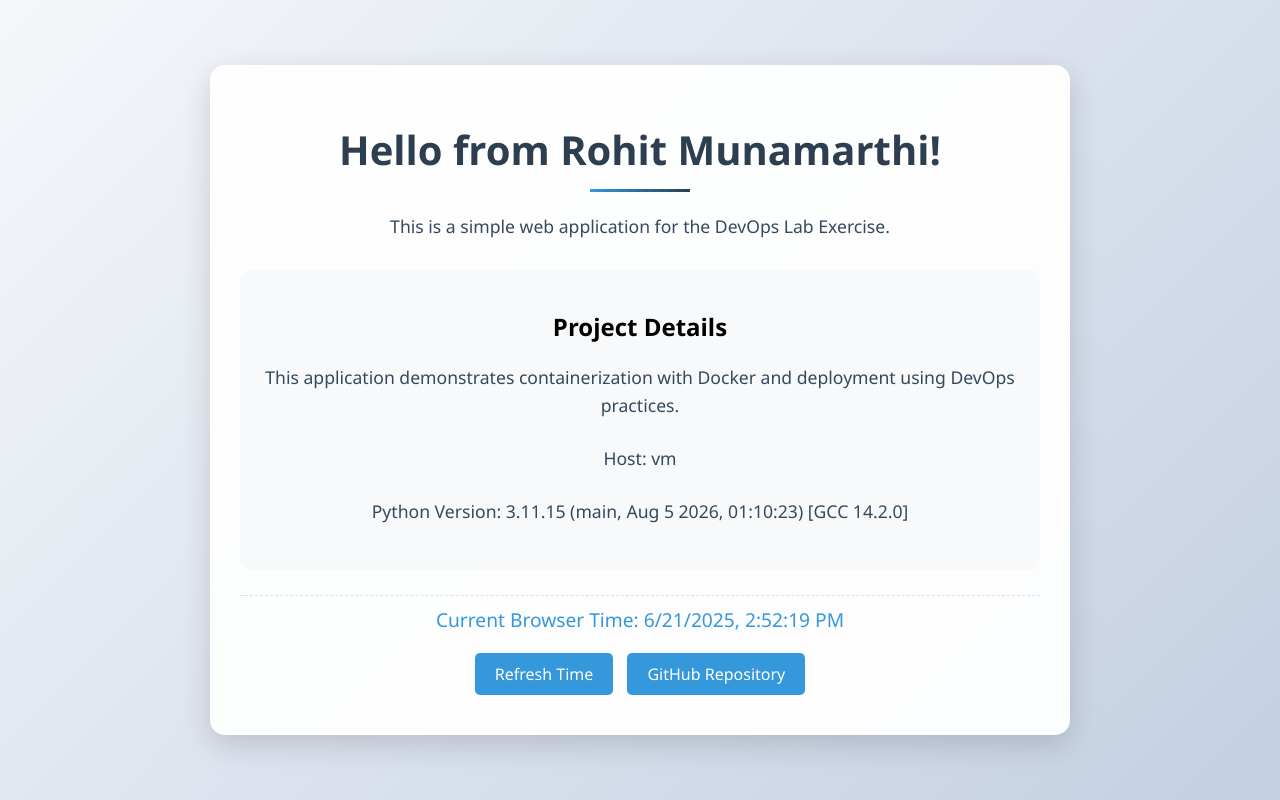
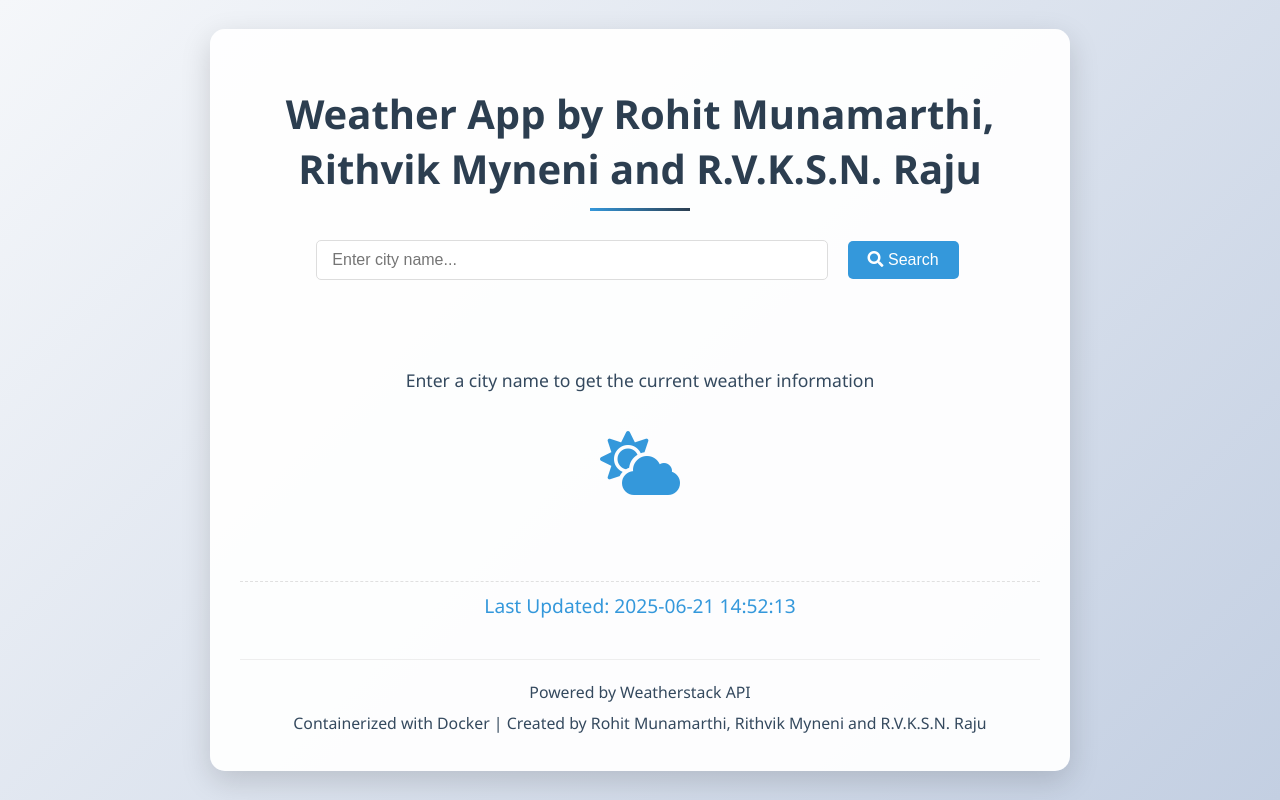
Before and after one commit to rohit27m/Devops_Internal, a Flask app: page / in a window 1280 px wide. Run offline with Flask 3, Linux system fonts and the light colour scheme.

Commit message:
Updated Weather App with Docker configuration and welcome message

```diff
--- a/app.py
+++ b/app.py
@@ -1,12 +1,19 @@
-from flask import Flask, render_template
+from flask import Flask, render_template, request
 import datetime
 import platform
 import socket
 import sys
+import os
+import requests
 
 app = Flask(__name__)
 
-@app.route('/')
+# Weatherstack API key - in production, use environment variables
+# For demo purposes, we'll use a provided key
+API_KEY = os.environ.get('WEATHERSTACK_API_KEY', '16a8978c55399e1ea24075eec49ba8d5')
+API_URL = "http://api.weatherstack.com/current"
+
+@app.route('/', methods=['GET', 'POST'])
 def index():
     # Get current time
     current_time = datetime.datetime.now().strftime("%Y-%m-%d %H:%M:%S")
@@ -17,11 +24,53 @@ def index():
     # Get Python version
     python_version = sys.version
 
+    weather_data = None
+    error = None
+
+    if request.method == 'POST':
+        city = request.form.get('city')
+        if city:
+            try:
+                # Make API request to Weatherstack
+                params = {
+                    'access_key': API_KEY,
+                    'query': city,
+                    'units': 'm'  # For temperature in Celsius
+                }
+
+                response = requests.get(API_URL, params=params)
+                response.raise_for_status()  # Raise exception for HTTP errors
+
+                data = response.json()
+
+                # Process weather data from Weatherstack format
+                if data.get('success', True) == False:
+                    error = f"API Error: {data.get('error', {}).get('info', 'Unknown error')}"
+                    raise ValueError(error)
+
+                weather_data = {
+                    'city': data['location']['name'],
+                    'country': data['location']['country'],
+                    'temperature': data['current']['temperature'],
+                    'feels_like': data['current']['feelslike'],
+                    'description': data['current']['weather_descriptions'][0],
+                    'icon_url': data['current']['weather_icons'][0],
+                    'humidity': data['current']['humidity'],
+                    'pressure': data['current']['pressure'],
+                    'wind_speed': data['current']['wind_speed']
+                }
+            except requests.exceptions.RequestException as e:
+                error = f"Error fetching weather data: {str(e)}"
+            except (KeyError, ValueError) as e:
+                error = f"Error processing weather data: {str(e)}"
+
     return render_template('index.html',
-                          name="Rohit Munamarthi",
+                          name="Rohit Munamarthi, Rithvik Myneni and R.V.K.S.N. Raju",
                           current_time=current_time,
                           hostname=hostname,
-                          python_version=python_version)
+                          python_version=python_version,
+                          weather_data=weather_data,
+                          error=error)
 
 if __name__ == '__main__':
     app.run(host='0.0.0.0', port=5000, debug=True)
--- a/requirements.txt
+++ b/requirements.txt
@@ -4,3 +4,4 @@ itsdangerous==2.1.2
 Jinja2==3.1.2
 MarkupSafe==2.1.3
 click==8.1.7
+requests==2.31.0
--- a/static/style.css
+++ b/static/style.css
@@ -83,3 +83,109 @@ p {
 .btn:hover {
     background-color: #2980b9;
 }
+
+/* Weather App Specific Styles */
+.search-section {
+    margin-bottom: 30px;
+}
+
+.search-section input {
+    padding: 10px 15px;
+    border: 1px solid #ddd;
+    border-radius: 5px;
+    width: 60%;
+    font-size: 1em;
+    margin-right: 10px;
+}
+
+.search-section .search-btn {
+    padding: 10px 20px;
+}
+
+.weather-section {
+    background-color: #f8f9fa;
+    border-radius: 10px;
+    padding: 20px;
+    margin-top: 20px;
+}
+
+.weather-section h2 {
+    color: #2c3e50;
+    margin-bottom: 15px;
+}
+
+.weather-display {
+    display: flex;
+    justify-content: center;
+    align-items: center;
+    margin-bottom: 20px;
+}
+
+.weather-icon img {
+    width: 100px;
+    height: 100px;
+}
+
+.weather-info {
+    margin-left: 20px;
+    text-align: left;
+}
+
+.temperature {
+    font-size: 2.5em;
+    font-weight: bold;
+    color: #2c3e50;
+}
+
+.description {
+    font-size: 1.2em;
+    color: #7f8c8d;
+    text-transform: capitalize;
+}
+
+.weather-details {
+    display: flex;
+    flex-wrap: wrap;
+    justify-content: space-around;
+}
+
+.detail {
+    flex-basis: 45%;
+    margin: 10px 0;
+    display: flex;
+    align-items: center;
+}
+
+.detail i {
+    margin-right: 10px;
+    color: #3498db;
+}
+
+.error-section {
+    color: #e74c3c;
+    padding: 15px;
+    border: 1px solid #e74c3c;
+    border-radius: 5px;
+}
+
+.default-section {
+    padding: 30px;
+}
+
+.default-icon {
+    font-size: 4em;
+    color: #3498db;
+    margin: 20px 0;
+}
+
+.footer {
+    margin-top: 30px;
+    padding-top: 15px;
+    border-top: 1px solid #eee;
+    font-size: 0.9em;
+    color: #7f8c8d;
+}
+
+.footer p {
+    margin: 5px 0;
+}
--- a/templates/index.html
+++ b/templates/index.html
@@ -3,45 +3,74 @@
 <head>
     <meta charset="UTF-8">
     <meta name="viewport" content="width=device-width, initial-scale=1.0">
-    <title>DevOps Lab Exercise</title>
+    <title>Weather Application</title>
     <link rel="stylesheet" href="{{ url_for('static', filename='style.css') }}">
+    <link rel="stylesheet" href="https://cdnjs.cloudflare.com/ajax/libs/font-awesome/5.15.4/css/all.min.css">
 </head>
 <body>
     <div class="container">
-        <h1>Hello from {{ name }}!</h1>
-        <p>This is a simple web application for the DevOps Lab Exercise.</p>
+        <h1>Weather App by {{ name }}</h1>
 
-        <div class="info-section">
-            <h2>Project Details</h2>
-            <p>This application demonstrates containerization with Docker and deployment using DevOps practices.</p>
-            <p>Host: {{ hostname }}</p>
-            <p>Python Version: {{ python_version }}</p>
+        <div class="search-section">
+            <form action="/" method="post">
+                <input type="text" name="city" id="city-input" placeholder="Enter city name..." required>
+                <button type="submit" class="btn search-btn"><i class="fas fa-search"></i> Search</button>
+            </form>
         </div>
 
+        {% if weather_data %}
+        <div class="weather-section">
+            <h2>{{ weather_data.city }}, {{ weather_data.country }}</h2>
+            <div class="weather-display">
+                <div class="weather-icon">
+                    <img src="{{ weather_data.icon_url }}" alt="{{ weather_data.description }}">
+                </div>
+                <div class="weather-info">
+                    <div class="temperature">{{ weather_data.temperature }}°C</div>
+                    <div class="description">{{ weather_data.description }}</div>
+                </div>
+            </div>
+            <div class="weather-details">
+                <div class="detail">
+                    <i class="fas fa-thermometer-half"></i>
+                    <span>Feels like: {{ weather_data.feels_like }}°C</span>
+                </div>
+                <div class="detail">
+                    <i class="fas fa-wind"></i>
+                    <span>Wind: {{ weather_data.wind_speed }} m/s</span>
+                </div>
+                <div class="detail">
+                    <i class="fas fa-tint"></i>
+                    <span>Humidity: {{ weather_data.humidity }}%</span>
+                </div>
+                <div class="detail">
+                    <i class="fas fa-compass"></i>
+                    <span>Pressure: {{ weather_data.pressure }} hPa</span>
+                </div>
+            </div>
+        </div>
+        {% elif error %}
+        <div class="error-section">
+            <p><i class="fas fa-exclamation-circle"></i> {{ error }}</p>
+        </div>
+        {% else %}
+        <div class="default-section">
+            <p>Enter a city name to get the current weather information</p>
+            <div class="default-icon">
+                <i class="fas fa-cloud-sun"></i>
+            </div>
+        </div>
+        {% endif %}
+
         <div class="time-display" id="current-time">
-            Current Server Time: {{ current_time }}
-        </div>
-
-        <div>
-            <a href="#" class="btn" id="refresh-btn">Refresh Time</a>
-            <a href="https://github.com/" target="_blank" class="btn">GitHub Repository</a>
+            Last Updated: {{ current_time }}
+        </div>        <div class="footer">
+            <p>Powered by Weatherstack API</p>
+            <p>Containerized with Docker | Created by {{ name }}</p>
         </div>
     </div>
 
     <script>
-        // Update the time display every second
-        setInterval(function() {
-            const timeDisplay = document.getElementById('current-time');
-            const now = new Date();
-            timeDisplay.innerHTML = 'Current Browser Time: ' + now.toLocaleString();
-        }, 1000);
-
-        // Add refresh button functionality
-        document.getElementById('refresh-btn').addEventListener('click', function(e) {
-            e.preventDefault();
-            location.reload();
-        });
-
         // Add some animation to the container on load
         document.addEventListener('DOMContentLoaded', function() {
             const container = document.querySelector('.container');
```
Also changed, not shown: README.md, 1 other file.
